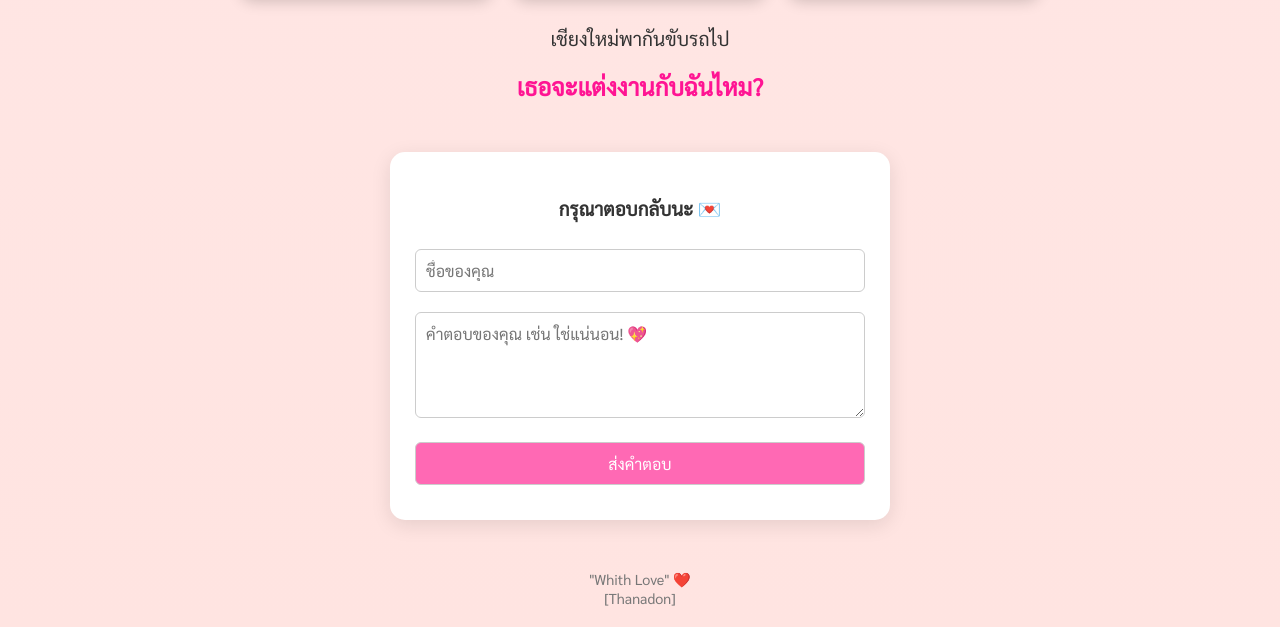
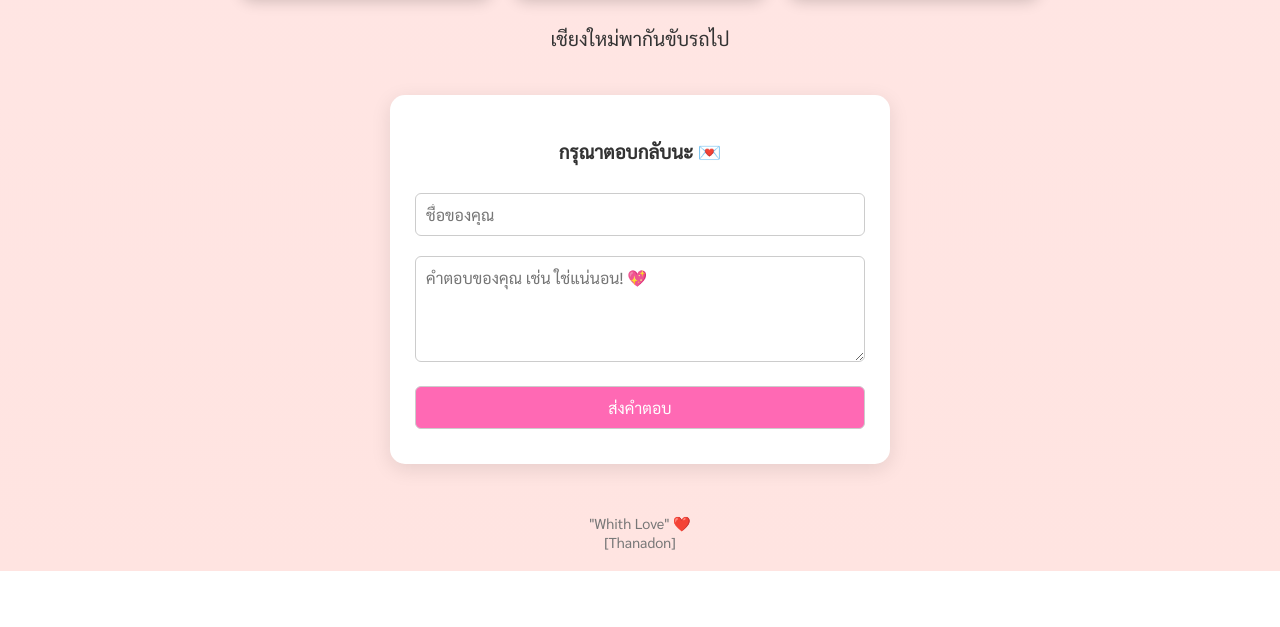
Before and after one commit to thanadon13413/Happybirthday, a plain HTML site: page index.html in a window 1280 px wide. Shown: the part 5147-5774 px from the top of the page. After the commit the page ends 5718 px from the top, so only its background shows below. Drawn offline with Linux system fonts and the light colour scheme.

Commit message:
Update index.html

```diff
--- a/index.html
+++ b/index.html
@@ -157,7 +157,6 @@
     <img src="IMG_9602.jpeg" alt="ภาพของเรา">
     <p>เชียงใหม่พากันขับรถไป</p>
   </div>
-  <h2 style="color:#ff1493;">เธอจะแต่งงานกับฉันไหม?</h2>
 
   <div class="form-container">
     <h3>กรุณาตอบกลับนะ 💌</h3>
```
